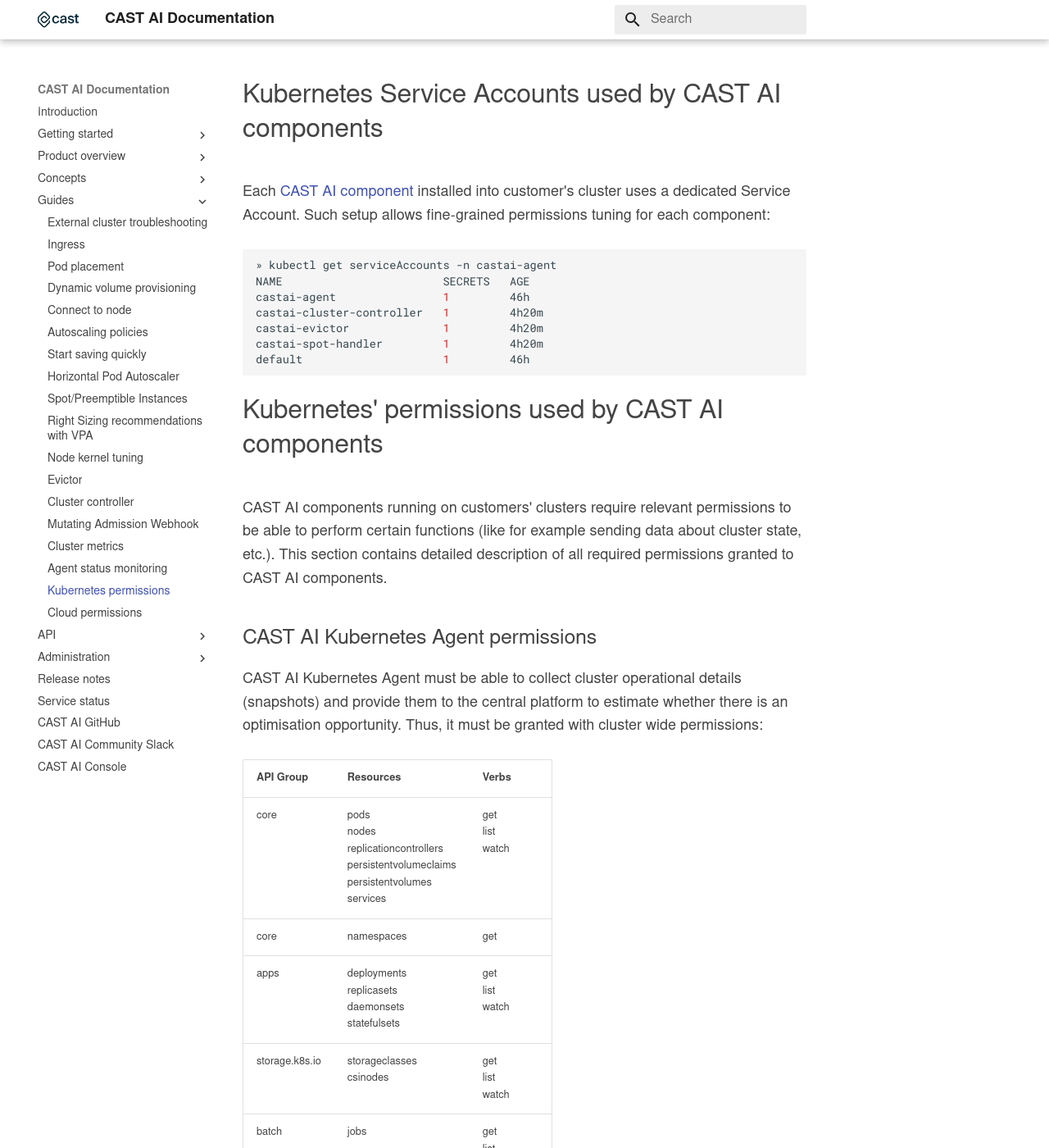
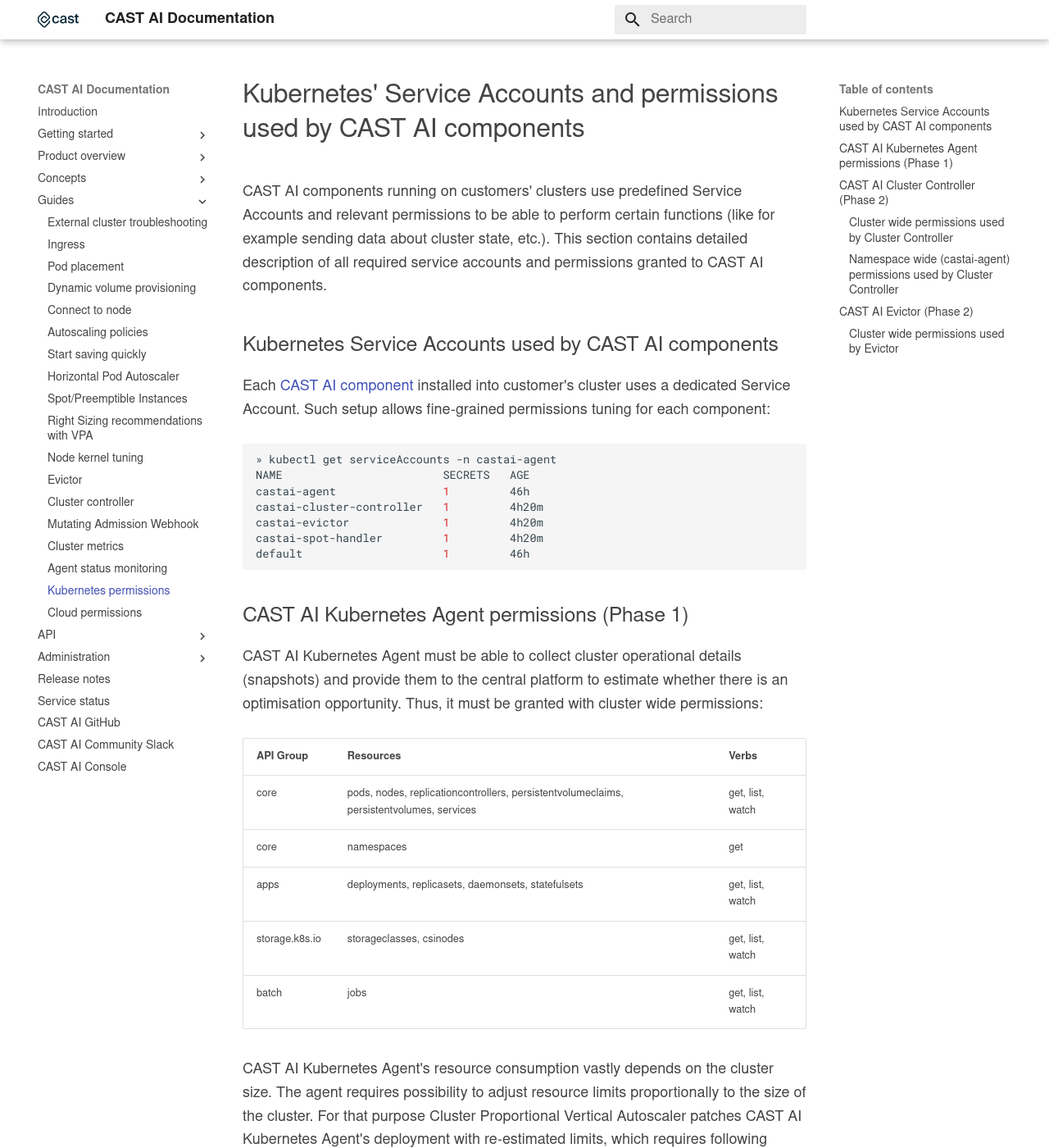
Before and after one commit to castai/docs, an MkDocs documentation site: the page built from docs/guides/kubernetes-permissions.md, in a window 1280 px wide and 1400 px high. Shown: the whole window at 82% size. Built offline with MkDocs 1.6.1 and Material for MkDocs 9.7.7, drawn with Linux system fonts in a browser that asks for light colours; some web fonts are replaced; some of the changed text lies outside the part shown.

````diff
--- a/docs/guides/kubernetes-permissions.md
+++ b/docs/guides/kubernetes-permissions.md
@@ -2,10 +2,16 @@
 description: What Kubernetes' permissions CAST AI components use
 ---
 
-# Kubernetes Service Accounts used by CAST AI components
+# Kubernetes' Service Accounts and permissions used by CAST AI components
+
+CAST AI components running on customers' clusters use predefined Service Accounts and relevant permissions to be able to perform certain functions (like for example sending data about cluster state, etc.).
+This section contains detailed description of all required service accounts and permissions granted to CAST AI components.
+
+## Kubernetes Service Accounts used by CAST AI components
 
 Each [CAST AI component](../product-overview/hosted-components.md) installed into customer's cluster uses a dedicated Service Account.
 Such setup allows fine-grained permissions tuning for each component:
+
 ```shell
 » kubectl get serviceAccounts -n castai-agent
 NAME                        SECRETS   AGE
@@ -16,26 +22,18 @@ castai-spot-handler         1         4h20m
 default                     1         46h
 ```
 
-
-# Kubernetes' permissions used by CAST AI components
-
-CAST AI components running on customers' clusters require relevant permissions to be able to perform certain functions (like for example sending data about cluster state, etc.).
-This section contains detailed description of all required permissions granted to CAST AI components.
-
-
-## CAST AI Kubernetes Agent permissions
+## CAST AI Kubernetes Agent permissions (Phase 1)
 
 CAST AI Kubernetes Agent must be able to collect cluster operational details (snapshots) and provide them to the central platform to estimate whether there is an optimisation opportunity.
 Thus, it must be granted with cluster wide permissions:
 
-| API Group       | Resources                                                                                               | Verbs                  |
-|-----------------|:--------------------------------------------------------------------------------------------------------|------------------------|
-| core            | pods<br/>nodes<br/>replicationcontrollers<br/>persistentvolumeclaims<br/>persistentvolumes<br/>services | get<br/>list<br/>watch |
-| core            | namespaces                                                                                              | get                    |
-| apps            | deployments<br/>replicasets<br/>daemonsets<br/>statefulsets                                             | get<br/>list<br/>watch |
-| storage.k8s.io  | storageclasses<br/>csinodes                                                                             | get<br/>list<br/>watch |
-| batch           | jobs                                                                                                    | get<br/>list<br/>watch |
-
+| API Group       | Resources                                                                                | Verbs            |
+|-----------------|:-----------------------------------------------------------------------------------------|------------------|
+| core            | pods, nodes, replicationcontrollers, persistentvolumeclaims, persistentvolumes, services | get, list, watch |
+| core            | namespaces                                                                               | get              |
+| apps            | deployments, replicasets, daemonsets, statefulsets                                       | get, list, watch |
+| storage.k8s.io  | storageclasses, csinodes                                                                 | get, list, watch |
+| batch           | jobs                                                                                     | get, list, watch |
 
 CAST AI Kubernetes Agent's resource consumption vastly depends on the cluster size.
 The agent requires possibility to adjust resource limits proportionally to the size of the cluster.
@@ -45,10 +43,10 @@ For that purpose Cluster Proportional Vertical Autoscaler patches CAST AI Kubern
 |-----------|:------------|-------|--------------------------------------------|
 | apps      | deployments | patch | Used only to patch castai-agent deployment |
 
-
 ## CAST AI Cluster Controller (Phase 2)
 
 CAST AI Cluster Controller component is installed when a connected cluster is promoted to Phase 2, which enables cost savings by managing customer's cluster:
+
 ```shell
 » kubectl get deployments -n castai-agent
 NAME                        READY   UP-TO-DATE   AVAILABLE   AGE
@@ -57,32 +55,29 @@ castai-cluster-controller   2/2     2            2           64m
 castai-evictor              0/0     0            0           64m
 ```
 
-
 ### Cluster wide permissions used by Cluster Controller
 
 Cluster Controller operates mostly on cluster level as it performs operations required to optimize customer clusters' costs:
 
-| API Group                 | Resources                                      | Verbs                                            | Description                                                           |
-|---------------------------|:-----------------------------------------------|--------------------------------------------------|-----------------------------------------------------------------------|
-| core                      | namespace                                      | get                                              |                                                                       |
-| core                      | pods<br/>nodes                                 | get<br/>list                                     |                                                                       |
-| core                      | nodes                                          | patch<br/>update                                 | Used for node draining and patching                                   |
-| core                      | pods<br/>nodes                                 | delete                                           |                                                                       |
-| core                      | pods/eviction                                  | create                                           |                                                                       |
-| certificates.k8s.io       | certificatesigningrequests                     | get<br/>list<br/>delete<br/>create               | Used for creating a new certificate when adding a node to the cluster |
-| certificates.k8s.io       | certificatesigningrequests/approval            | patch<br/>update                                 | Used for creating a new certificate when adding a node to the cluster |
-| certificates.k8s.io       | signers                                        | approve                                          | Applicable only for kubelet                                           |
-| core                      | events                                         | list<br/>create<br/>patch                        |                                                                       |
-| rbac.authorization.k8s.io | roles<br/>clusterroles<br/>clusterrolebindings | get<br/>patch<br/>update<br/>delete<br/>escalate | Applicable for all CAST AI Components                                 |
-| core                      | namespace                                      | delete                                           | Applicable only for CAST AI Kubernetes Agent                          |
-
+| API Group                 | Resources                                | Verbs                                | Description                                                           |
+|---------------------------|:-----------------------------------------|--------------------------------------|-----------------------------------------------------------------------|
+| core                      | namespace                                | get                                  |                                                                       |
+| core                      | pods, nodes                              | get, list                            |                                                                       |
+| core                      | nodes                                    | patch, update                        | Used for node draining and patching                                   |
+| core                      | pods, nodes                              | delete                               |                                                                       |
+| core                      | pods/eviction                            | create                               |                                                                       |
+| certificates.k8s.io       | certificatesigningrequests               | get, list, delete, create            | Used for creating a new certificate when adding a node to the cluster |
+| certificates.k8s.io       | certificatesigningrequests/approval      | patch, update                        | Used for creating a new certificate when adding a node to the cluster |
+| certificates.k8s.io       | signers                                  | approve                              | Applicable only for kubelet                                           |
+| core                      | events                                   | list, create, patch                  |                                                                       |
+| rbac.authorization.k8s.io | roles, clusterroles, clusterrolebindings | get, patch, update, delete, escalate | Applicable for all CAST AI Components                                 |
+| core                      | namespace                                | delete                               | Applicable only for CAST AI Kubernetes Agent                          |
 
 ### Namespace wide (castai-agent) permissions used by Cluster Controller
 
 One of the main task of Cluster Controller is to performs CAST AI components upgrades.
 Cluster Controller is granted with **all permissions in castai-agent namespace** which is required for the current and future updates.
 Additionally, Cluster Controller is granted with two cluster wide permissions to be able to manage RBAC of CAST AI components and possibility to delete CAST AI namespace (see above).
-
 
 ## CAST AI Evictor (Phase 2)
 
@@ -93,11 +88,11 @@ One other CAST AI components is Evictor - its responsibility is to minimize amou
 
 When installed Evictor manipulates non CAST AI pods, so it requires a set to cluster wide permissions:
 
-| API Group           | Resources     | Verbs                                                             | Description                                                                           |
-|---------------------|:--------------|-------------------------------------------------------------------|---------------------------------------------------------------------------------------|
-| core                | events        | create<br/>patch                                                  |                                                                                       |
-| core                | nodes         | get<br/>list<br/>watch<br/>patch<br/>update                       | Used to find a suitable node for eviction                                             |
-| core                | pods          | get<br/>list<br/>watch<br/>patch<br/>update<br/>create<br/>delete | List pods to find a suitable node for eviction and delete a stuck pod from a node     |
-| apps                | replicasets   | get                                                               | Used to find out whether it's safe to evict a pod (it belongs to RS and has replicas) |
-| core                | pods/eviction | create                                                            | Used for pod eviction                                                                 |
-| coordination.k8s.io | leases        | *                                                                 | Used for leader election when there may be a single instance active                   |
+| API Group           | Resources     | Verbs                                           | Description                                                                           |
+|---------------------|:--------------|-------------------------------------------------|---------------------------------------------------------------------------------------|
+| core                | events        | create, patch                                   |                                                                                       |
+| core                | nodes         | get, list, watch, patch, update                 | Used to find a suitable node for eviction                                             |
+| core                | pods          | get, list, watch, patch, update, create, delete | List pods to find a suitable node for eviction and delete a stuck pod from a node     |
+| apps                | replicasets   | get                                             | Used to find out whether it's safe to evict a pod (it belongs to RS and has replicas) |
+| core                | pods/eviction | create                                          | Used for pod eviction                                                                 |
+| coordination.k8s.io | leases        | *                                               | Used for leader election when there may be a single instance active                   |
````
Also changed, not shown: docs/guides/cloud-permissions.md (+6 -4 lines), docs/product-overview/hosted-components.md (+2 -2 lines).
